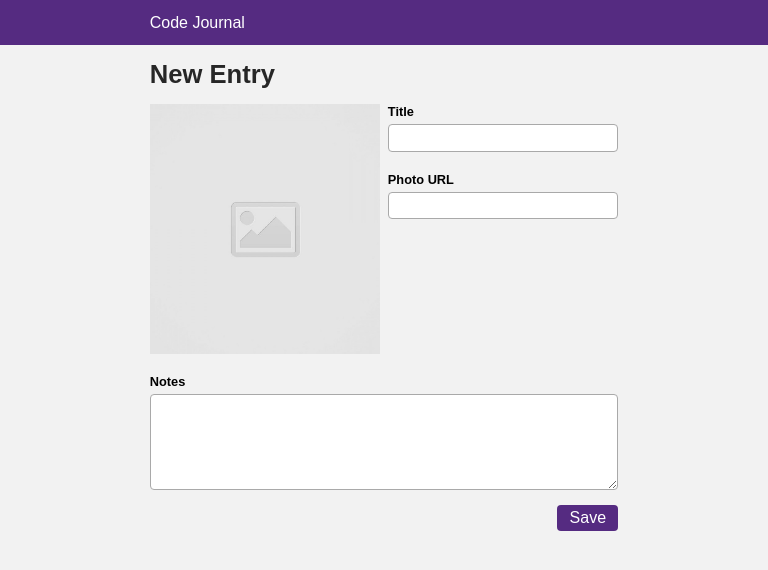
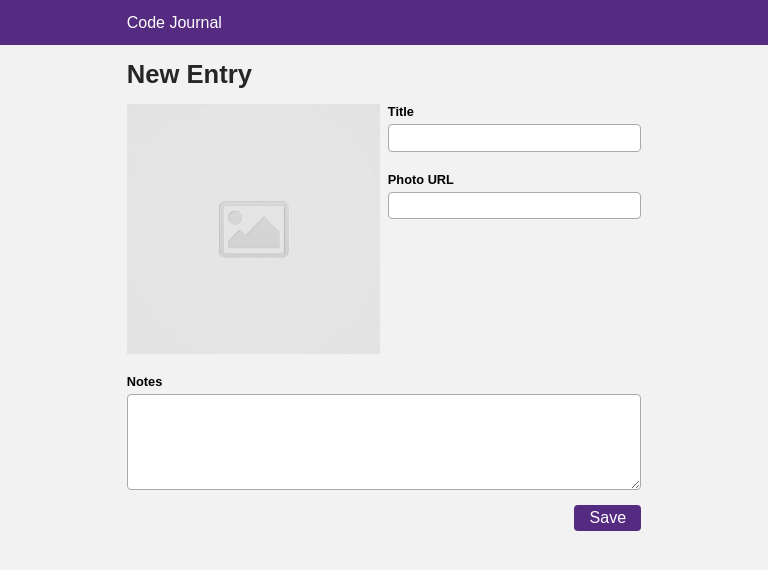
Before and after one commit to jakeStoneDev/code-journal, a website: page index.html in a window 768 px wide. Drawn offline with Linux system fonts and the light colour scheme; a web font is replaced by a local one.

```diff
--- a/css/layout.css
+++ b/css/layout.css
@@ -129,17 +129,17 @@
 
 @media (min-width: 482px) and (max-width: 870px) {
   .column-half {
-    width: 30%;
+    width: 33%;
   }
 
   .column-half.img-container {
-    width: 30%;
+    width: 33%;
     height: 250px;
   }
 
   .column-full {
-    margin-left: 19.5%;
-    margin-right: 19.5%;
+    margin-left: 16.5%;
+    margin-right: 16.5%;
   }
 
   input[type=submit] {
--- a/js/main.js
+++ b/js/main.js
@@ -1,6 +1,7 @@
 /* global data */
 /* exported data */
 
+/* THIS IS MY MAIN JAVASCRIPT FILE */
 /* This bit of code sets the image url to the match the valid url input of the user */
 var imgUrl = document.getElementById('photo');
 
```
